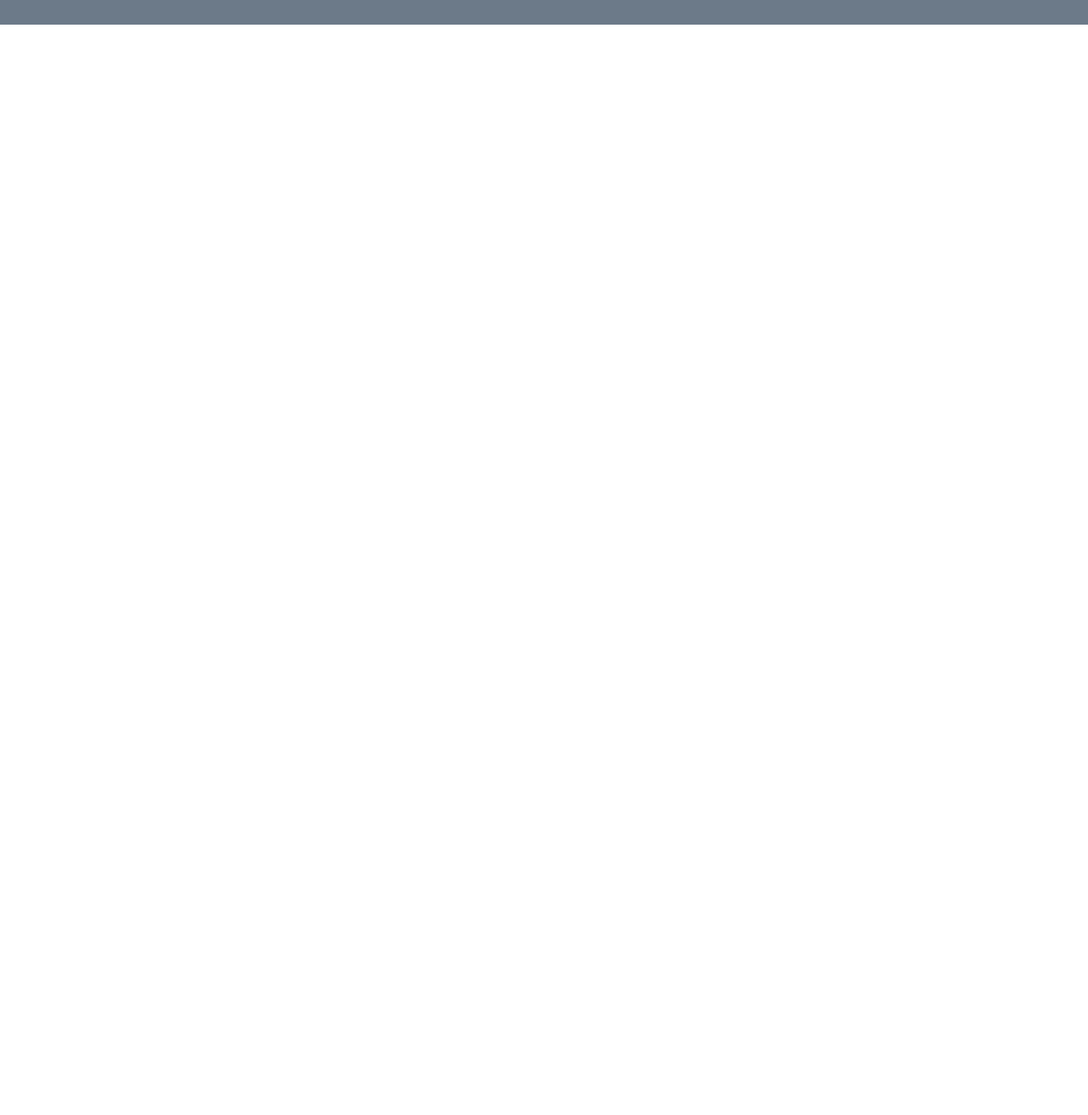
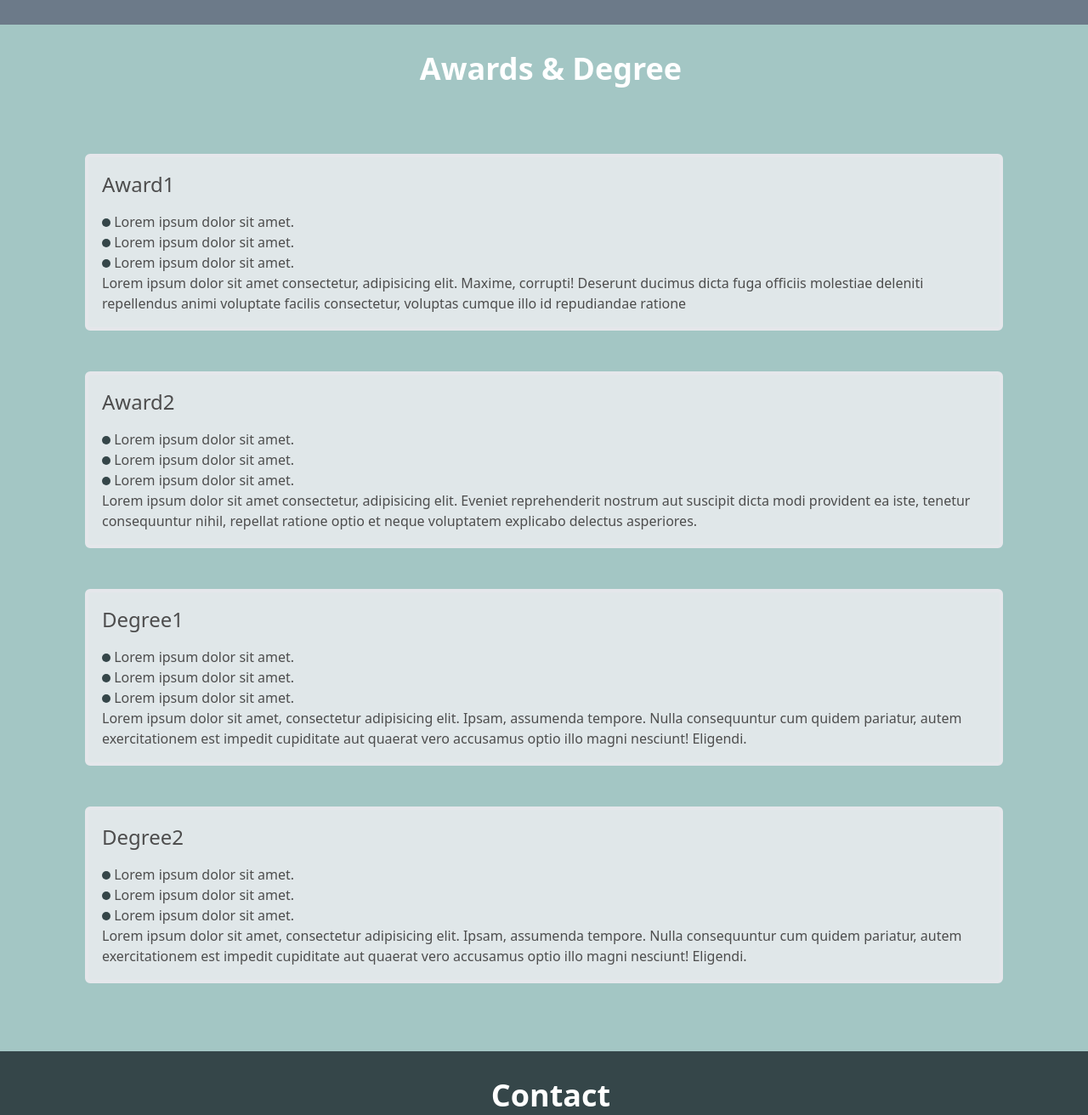
Before and after one commit to LeeJeongHooo/Resume_Tailwind, a plain HTML site: page index.html in a window 1280 px wide. Shown: the part 1483-2795 px from the top of the page at 85% size. Before the commit the page ends 1512 px from the top, so only its background shows below. Drawn offline with nearby package versions, Linux system fonts and the light colour scheme.

Commit message:
Create Degree&Awards section and Contact section

```diff
--- a/index.html
+++ b/index.html
@@ -8,6 +8,11 @@
   <title>Resume</title>
   <script src="https://cdn.tailwindcss.com"></script>
   <!-- customizing color -->
+
+  <!-- Fontawsome -->
+  <script src="https://kit.fontawesome.com/469a46c5e5.js" crossorigin="anonymous">
+  </script>
+
   <script>
     tailwind.config = {
       theme: {
@@ -46,7 +51,8 @@
       <h2 class="text-center text-4xl text-darkgray font-bold mb-20 ml-4">About</h2>
       <div class="flex justify-center items-center">
         <img class="inline-block rounded-full h-[400px]" src="images/profile.jpeg" alt="ProfileImage">
-        <p class=" text-darkgray ml-20 text-lg ">Lorem ipsum, dolor sit amet consectetur adipisicing elit. Porro
+        <p class=" text-darkgray ml-20 text-xl font-medium ">Lorem ipsum, dolor sit amet consectetur adipisicing elit.
+          Porro
           consequatur
           exercitationem, dicta officiis
           perferendis cum nam eos illum totam obcaecati, non nihil quia soluta veritatis tenetur necessitatibus natus.
@@ -56,14 +62,14 @@
           autem officiis rerum quae.
           Lorem ipsum dolor sit amet consectetur adipisicing elit. Adipisci nostrum optio rerum. Itaque est assumenda
           fuga officia, esse quos quas id nihil delectus? Delectus assumenda autem possimus nisi! Distinctio, harum?
-          1만시간의법칙(1일), 벤딩머신(2일), 렌딩페이지(3일), 감귤마켓(1주일) + 개인 프로젝트 2건</p>
+        </p>
         <p>
         </p>
       </div>
     </section>
 
     <section class="p-8 bg-darkgreengray">
-      <section class="max-w-[960px] m-auto">
+      <section class="max-w-[1080px] m-auto">
         <h2 class="text-center text-4xl text-white font-bold mb-20 ml-4">Projects</h2>
 
         <ul class="flex flex-wrap justify-center gap-2 ">
@@ -73,7 +79,7 @@
             </a>
             <div class="bg-black opacity-80 absolute text-orange-500 w-[300px]">
               1만시간의법칙<br>
-              2022.09.03-2022.09.04
+              2022.09.11-2022.09.12
             </div>
           </li>
           <li
@@ -83,7 +89,7 @@
             </a>
             <div class="bg-black opacity-80 absolute text-orange-500 w-[300px]">
               감귤마켓<br>
-              2022.12.01-2022.01.08
+              2022.12.01-2022.12.08
             </div>
           </li>
           <li class="relative w-[300px] h-[300px]rounded-md text-center flex items-center justify-center bg-lightgray">
@@ -118,12 +124,116 @@
       </section>
     </section>
 
-    <section>
+    <section class="p-8 bg-greensky">
+      <section class="max-w-[1080px] m-auto text-darkgray">
+        <h2 class="text-center text-4xl text-white font-bold mb-20 ml-4">Awards & Degree</h2>
+        <div class="bg-lightgray border-4 mb-12 p-4 rounded-md">
+          <h3 class="text-2xl font-medium mb-4">Award1</h3>
+          <ul>
+            <li
+              class="relative before:inline-block before:content-[''] before:w-[10px] before:h-[10px] before:rounded-full before:bg-darkgreen">
+              Lorem ipsum dolor sit amet.
+            </li>
+            <li
+              class="relative before:inline-block before:content-[''] before:w-[10px] before:h-[10px] before:rounded-full before:bg-darkgreen">
+              Lorem ipsum dolor sit amet.
+            </li>
+            <li
+              class="relative before:inline-block before:content-[''] before:w-[10px] before:h-[10px] before:rounded-full before:bg-darkgreen">
+              Lorem ipsum dolor sit amet.
+            </li>
+          </ul>
+          Lorem ipsum dolor sit amet consectetur, adipisicing elit. Maxime, corrupti! Deserunt ducimus dicta fuga
+          officiis
+          molestiae deleniti repellendus animi voluptate facilis consectetur, voluptas cumque illo id repudiandae
+          ratione
+        </div>
+        <div class="bg-lightgray  border-4 mb-12 p-4 rounded-md">
+          <h3 class="text-2xl font-medium mb-4">Award2</h3>
+          <ul>
+            <li
+              class="relative before:inline-block before:content-[''] before:w-[10px] before:h-[10px] before:rounded-full before:bg-darkgreen">
+              Lorem ipsum dolor sit amet.
+            </li>
+            <li
+              class="relative before:inline-block before:content-[''] before:w-[10px] before:h-[10px] before:rounded-full before:bg-darkgreen">
+              Lorem ipsum dolor sit amet.
+            </li>
+            <li
+              class="relative before:inline-block before:content-[''] before:w-[10px] before:h-[10px] before:rounded-full before:bg-darkgreen">
+              Lorem ipsum dolor sit amet.
+            </li>
+          </ul>
+          Lorem ipsum dolor sit amet consectetur, adipisicing elit. Eveniet reprehenderit nostrum aut suscipit dicta
+          modi provident ea iste, tenetur consequuntur nihil, repellat ratione optio et neque voluptatem explicabo
+          delectus asperiores.
+        </div>
+        <div class="bg-lightgray border-4 mb-12 p-4 rounded-md">
+          <h3 class="text-2xl font-medium mb-4">Degree1</h3>
+          <ul>
+            <li
+              class="relative before:inline-block before:content-[''] before:w-[10px] before:h-[10px] before:rounded-full before:bg-darkgreen">
+              Lorem ipsum dolor sit amet.
+            </li>
+            <li
+              class="relative before:inline-block before:content-[''] before:w-[10px] before:h-[10px] before:rounded-full before:bg-darkgreen">
+              Lorem ipsum dolor sit amet.
+            </li>
+            <li
+              class="relative before:inline-block before:content-[''] before:w-[10px] before:h-[10px] before:rounded-full before:bg-darkgreen">
+              Lorem ipsum dolor sit amet.
+            </li>
+          </ul>
+          Lorem ipsum dolor sit amet, consectetur adipisicing elit. Ipsam, assumenda tempore. Nulla consequuntur cum
+          quidem pariatur, autem exercitationem est impedit cupiditate aut quaerat vero accusamus optio illo magni
+          nesciunt! Eligendi.
+        </div>
+        <div class="bg-lightgray border-4 mb-12 p-4 rounded-md">
+          <h3 class="text-2xl font-medium mb-4">Degree2</h3>
+          <ul>
+            <li
+              class="relative before:inline-block before:content-[''] before:w-[10px] before:h-[10px] before:rounded-full before:bg-darkgreen">
+              Lorem ipsum dolor sit amet.
+            </li>
+            <li
+              class="relative before:inline-block before:content-[''] before:w-[10px] before:h-[10px] before:rounded-full before:bg-darkgreen">
+              Lorem ipsum dolor sit amet.
+            </li>
+            <li
+              class="relative before:inline-block before:content-[''] before:w-[10px] before:h-[10px] before:rounded-full before:bg-darkgreen">
+              Lorem ipsum dolor sit amet.
+            </li>
+          </ul>
+          Lorem ipsum dolor sit amet, consectetur adipisicing elit. Ipsam, assumenda tempore. Nulla consequuntur cum
+          quidem pariatur, autem exercitationem est impedit cupiditate aut quaerat vero accusamus optio illo magni
+          nesciunt! Eligendi.
+        </div>
+
+      </section>
 
     </section>
   </main>
 
-  <footer>
+  <footer class="p-8 text-center bg-darkgreen text-white">
+    <h2 class="text-4xl font-bold mb-10 ml-4">Contact</h2>
+    <div class="p-4">
+      <a class="text-lg font-medium" href="mailto:" jh9628771@gmail.com">
+        <i class="fa-brands fa-google"></i>
+        jh9628771@gmail.com
+      </a>
+    </div>
+    <div class="p-4">
+      <a class="text-lg font-medium" href="https://github.com/LeeJeongHooo">
+        <i class="fa-brands fa-github"></i>
+        Github Link
+      </a>
+    </div>
+    <div class="p-4">
+      <a class="text-lg font-medium" href="https://computercode.tistory.com/">
+        <i class="fa-solid fa-t"></i>
+        Tistory Link
+      </a>
+    </div>
 
   </footer>
 </body>
```
